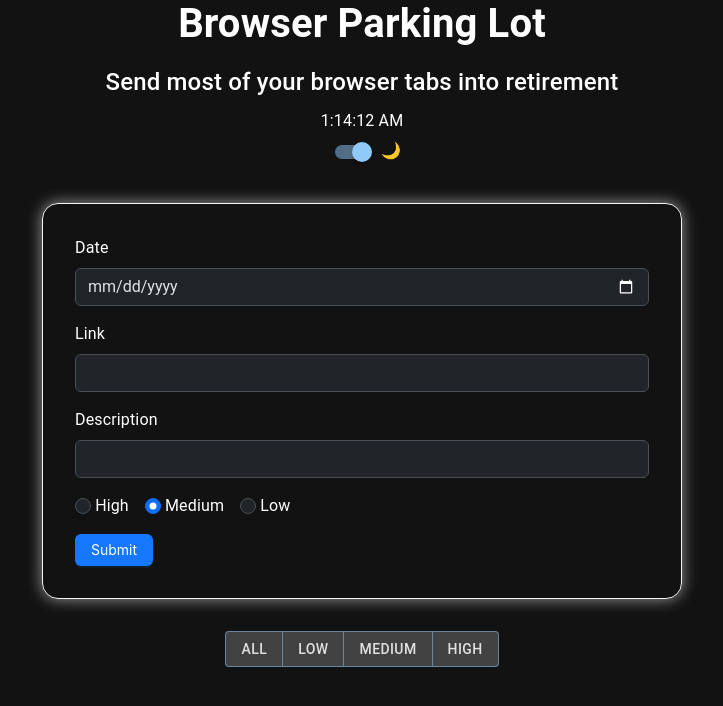
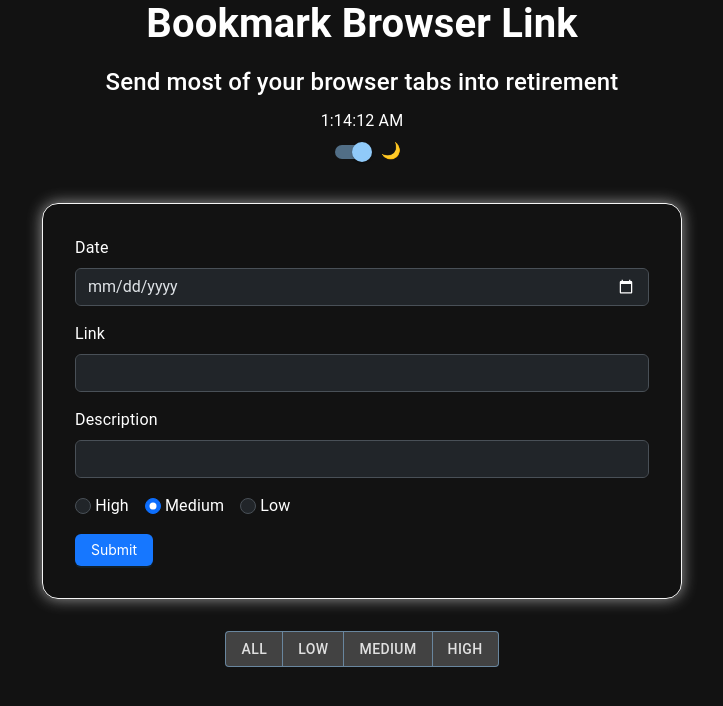
Before and after one commit to jonathanPhan17/bookmark-browser-link, a React (Create React App) app: page / in a window 1280 px wide. Shown: the top 706 px of the page, without its empty margins (278-1001 px from the left). Built offline with nearby package versions, Linux system fonts and the light colour scheme.

Commit message:
fixed title

```diff
--- a/src/App.js
+++ b/src/App.js
@@ -86,7 +86,7 @@ function App() {
       <div className="App">
         <header>
           <h1>
-            <strong>Browser Parking Lot</strong>
+            <strong>Bookmark Browser Link</strong>
           </h1>
           <h4>Send most of your browser tabs into retirement</h4>
           <Timer />
```
